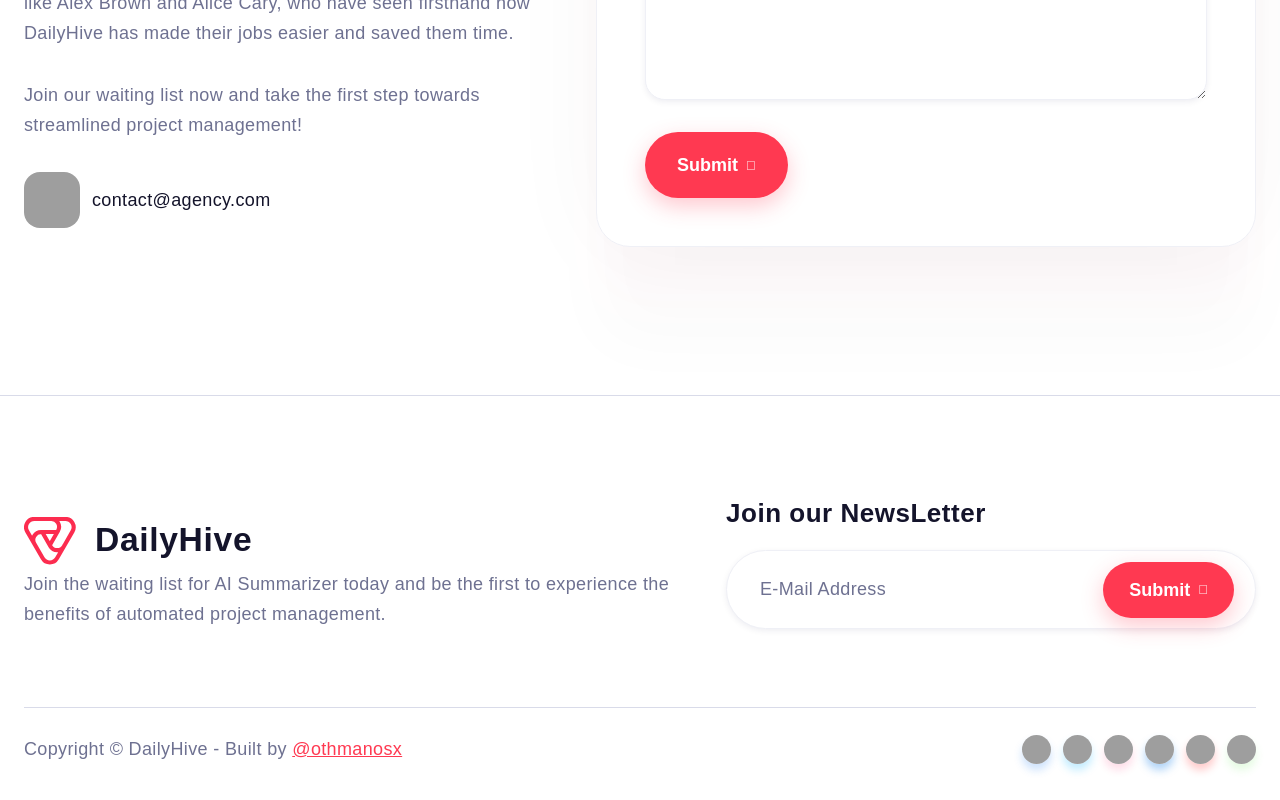
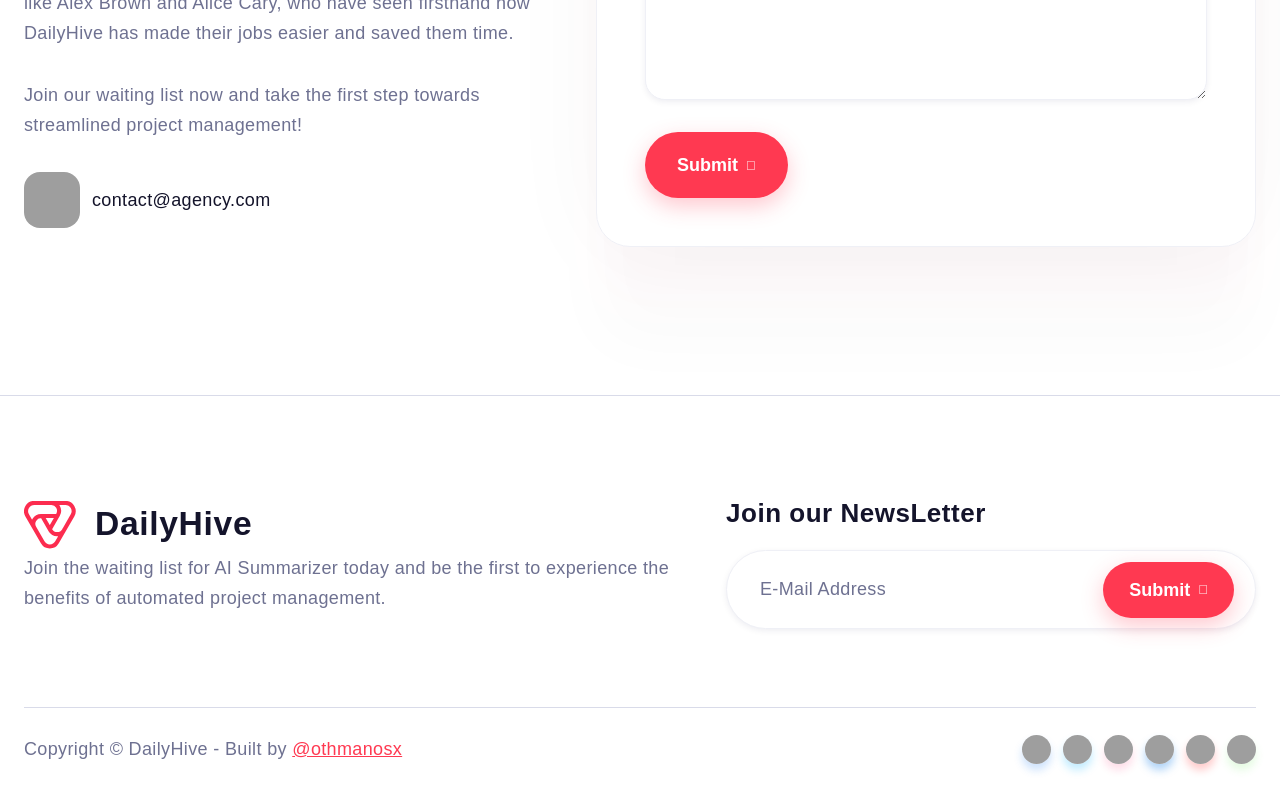
Before and after one commit to Othmanosx/dailyhive, a Next.js app: page / in a window 1280 px wide. Shown: the part 4251-5051 px from the top of the page. Built offline with nearby package versions, Linux system fonts and the light colour scheme; grey boxes are pictures that could not be loaded; a web font is replaced by a local one.

Commit message:
Style: fix form height

```diff
--- a/pages/index.tsx
+++ b/pages/index.tsx
@@ -558,7 +558,13 @@
                 data-w-id="f65bf76f-7f66-e723-c98a-7d4df6f223c3"
                 className="content-top footer-content-top"
               >
-                <div style={{ display: "flex", flexDirection: "column" }}>
+                <div
+                  style={{
+                    display: "flex",
+                    flexDirection: "column",
+                    paddingBottom: "1rem",
+                  }}
+                >
                   <Link
                     href="/"
                     className="brand w-nav-brand"
```
Also changed, not shown: styles/globals.css.
